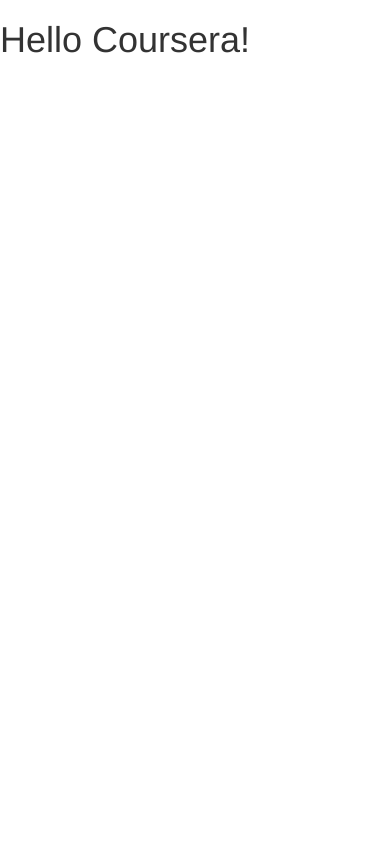
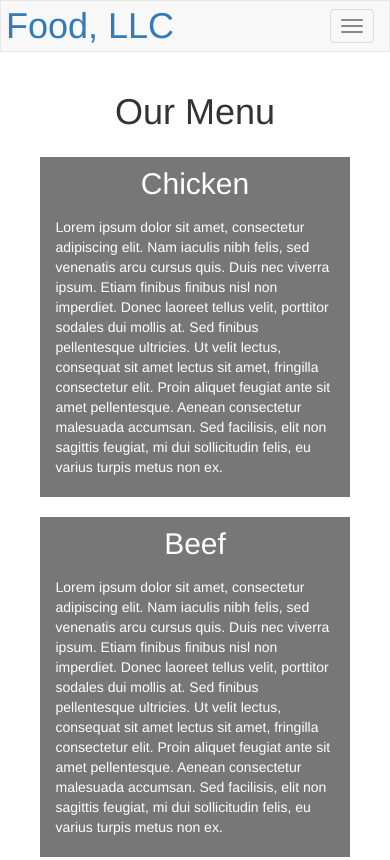
Before and after one commit to unknownprofile/coursera-test, a plain HTML site: page module3-solution/index.html in a window 390 px wide. Shown: the top 860 px of the page. Drawn offline with nearby package versions, Linux system fonts and the light colour scheme.

Commit message:
-create responsive page for module-3

```diff
--- a/module3-solution/css/styles.css
+++ b/module3-solution/css/styles.css
@@ -0,0 +1,65 @@
+/* Import */
+@media (min-width:992px) {
+  #nav-list {
+    display: none
+  }
+}
+.header-nav {
+  border-radius: 0;
+}
+.navbar-brand {
+  padding: 5px;
+}
+.navbar h1 {
+  margin-top: 0;
+}
+/* Text */
+h1 {
+  margin-bottom: 15px;
+  text-align: center
+}
+
+h2 {
+  margin: 0;
+}
+
+p {
+  width: 90%;
+  margin-right: auto;
+  margin-left: auto;
+  font-family: Helvetica;
+  color: #fff;
+  clear: right;
+}
+
+/* Container */
+#col-container {
+  padding: 10px;
+}
+
+#article-title {
+  position: relative;
+  color: #fff;
+  height: 50px;
+  padding: 10px;
+  text-align: center;
+  margin-bottom: 10px;
+}
+
+/* Bg Color */
+.bg-gray {
+ background-color: #777;
+  padding-bottom: 10px;
+}
+
+.bg-pink {
+ background-color: pink;
+}
+
+.bg-orange {
+ background-color: orange;
+}
+
+.bg-yellow {
+ background-color: yellow;
+}
--- a/module3-solution/index.html
+++ b/module3-solution/index.html
@@ -18,7 +18,88 @@
   </head>
 <body>
 
-  <h1>Hello Coursera!</h1>
+  <!doctype html>
+<html lang="en">
+  <head>
+    <meta charset="utf-8">
+    <meta http-equiv="X-UA-Compatible" content="IE=edge">
+    <meta name="viewport" content="width=device-width, initial-scale=1">
+    <title>David Chu's China Bistro</title>
+    <link rel="stylesheet" href="css/bootstrap.min.css">
+    <link rel="stylesheet" href="css/styles.css">
+    <link href='https://fonts.googleapis.com/css?family=Oxygen:400,300,700' rel='stylesheet' type='text/css'>
+  </head>
+<body>
+   <header>
+    <nav id="header-nav" class="navbar navbar-default">
+      <div class="container">
+        <div class="navbar-header">
+          <a href="index.html" class="pull-left visible-md visible-lg">
+            <div id="logo-img"></div>
+          </a>
+
+          <div class="navbar-brand">
+            <a href="index.html"><h1>Food, LLC</h1></a>
+          </div>
+
+          <button type="button" class="navbar-toggle collapsed" data-toggle="collapse" data-target="#collapsable-nav" aria-expanded="false">
+            <span class="sr-only">Toggle navigation</span>
+            <span class="icon-bar"></span>
+            <span class="icon-bar"></span>
+            <span class="icon-bar"></span>
+          </button>
+        </div>
+
+        <div id="collapsable-nav" class="collapse navbar-collapse">
+           <ul id="nav-list" class="nav navbar-nav navbar-right">
+            <li>
+              <a href="menu-categories.html"> Chicken</a>
+            </li>
+            <li>
+              <a href="#"> Beef</a>
+            </li>
+            <li>
+              <a href="#"> Sushi</a>
+            </li>
+          </ul><!-- #nav-list -->
+        </div><!-- .collapse .navbar-collapse -->
+      </div><!-- .container -->
+    </nav><!-- #header-nav -->
+  </header>
+
+  <div class="container">
+    <section class="col-xs-12 col-sm-12 col-md-12">
+      <h1>Our Menu</h1>
+
+      <div id="col-container" class="col-xs-12 col-sm-6 col-md-4">
+        <div class="bg-gray">
+          <div id="article-title"  class="col-xs-12 col-sm-12 col-md-12"><h2>Chicken</h2></div>
+          <p>Lorem ipsum dolor sit amet, consectetur adipiscing elit. Nam iaculis nibh felis, sed venenatis arcu cursus quis. Duis nec viverra ipsum. Etiam finibus finibus nisl non imperdiet. Donec laoreet tellus velit, porttitor sodales dui mollis at. Sed finibus pellentesque ultricies. Ut velit lectus, consequat sit amet lectus sit amet, fringilla consectetur elit. Proin aliquet feugiat ante sit amet pellentesque. Aenean consectetur malesuada accumsan. Sed facilisis, elit non sagittis feugiat, mi dui sollicitudin felis, eu varius turpis metus non ex.</p>
+        </div>
+      </div>
+      <div id="col-container" class="col-xs-12 col-sm-6 col-md-4">
+        <div class="bg-gray">
+          <div id="article-title"  class="col-xs-12 col-sm-12 col-md-12"><h2>Beef</h2></div>
+          <p>Lorem ipsum dolor sit amet, consectetur adipiscing elit. Nam iaculis nibh felis, sed venenatis arcu cursus quis. Duis nec viverra ipsum. Etiam finibus finibus nisl non imperdiet. Donec laoreet tellus velit, porttitor sodales dui mollis at. Sed finibus pellentesque ultricies. Ut velit lectus, consequat sit amet lectus sit amet, fringilla consectetur elit. Proin aliquet feugiat ante sit amet pellentesque. Aenean consectetur malesuada accumsan. Sed facilisis, elit non sagittis feugiat, mi dui sollicitudin felis, eu varius turpis metus non ex.</p>
+        </div>
+      </div>
+      <div id="col-container" class="col-xs-12 col-sm-12 col-md-4">
+        <div class="bg-gray">
+          <div id="article-title"  class="col-xs-12 col-sm-12 col-md-12"><h2>Sushi</h2></div>
+          <p>Lorem ipsum dolor sit amet, consectetur adipiscing elit. Nam iaculis nibh felis, sed venenatis arcu cursus quis. Duis nec viverra ipsum. Etiam finibus finibus nisl non imperdiet. Donec laoreet tellus velit, porttitor sodales dui mollis at. Sed finibus pellentesque ultricies. Ut velit lectus, consequat sit amet lectus sit amet, fringilla consectetur elit. Proin aliquet feugiat ante sit amet pellentesque. Aenean consectetur malesuada accumsan. Sed facilisis, elit non sagittis feugiat, mi dui sollicitudin felis, eu varius turpis metus non ex.</p>
+        </div>
+      </div>
+
+    </section>
+  </div>
+
+  <!-- jQuery (Bootstrap JS plugins depend on it) -->
+  <script src="js/jquery-2.1.4.min.js"></script>
+  <script src="js/bootstrap.min.js"></script>
+  <script src="js/script.js"></script>
+</body>
+</html>
+
 
   <!-- jQuery (Bootstrap JS plugins depend on it) -->
   <script src="js/jquery-1.11.3.min.js"></script>
```
